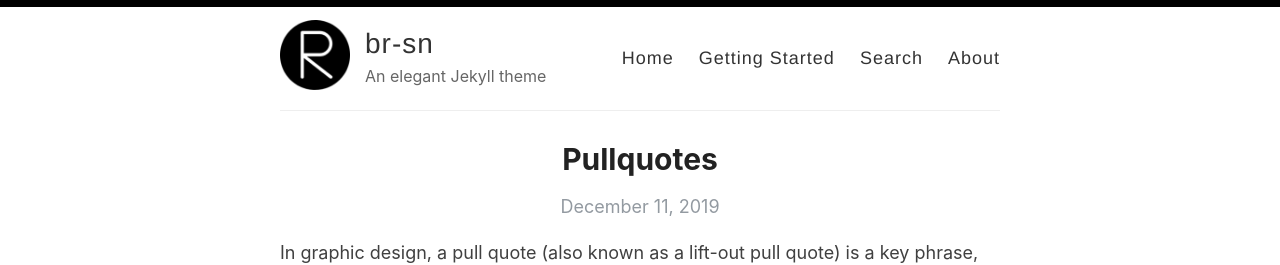
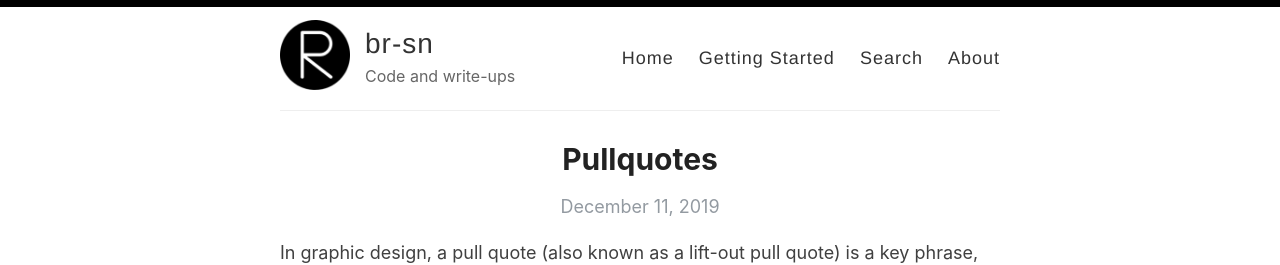
Before and after one commit to br-sn/br-sn.github.io, a Jekyll site: the page built from index.html, in a window 1280 px wide and 900 px high. Shown: the top 265 px of the window. Built offline with Jekyll 4.4.1, drawn with Linux system fonts in a browser that asks for light colours; the list of posts is cut into pages by our own code.

Commit message:
Update _config.yml

```diff
--- a/_config.yml
+++ b/_config.yml
@@ -9,7 +9,7 @@ name: br-sn
 author: Amit Merchant
 
 # Short bio or description (displayed in the header)
-description: An elegant Jekyll theme
+description: Code and write-ups
 
 # URL of your avatar or profile pic (you could use your GitHub profile pic)
 avatar: /images/reverie.png
```
